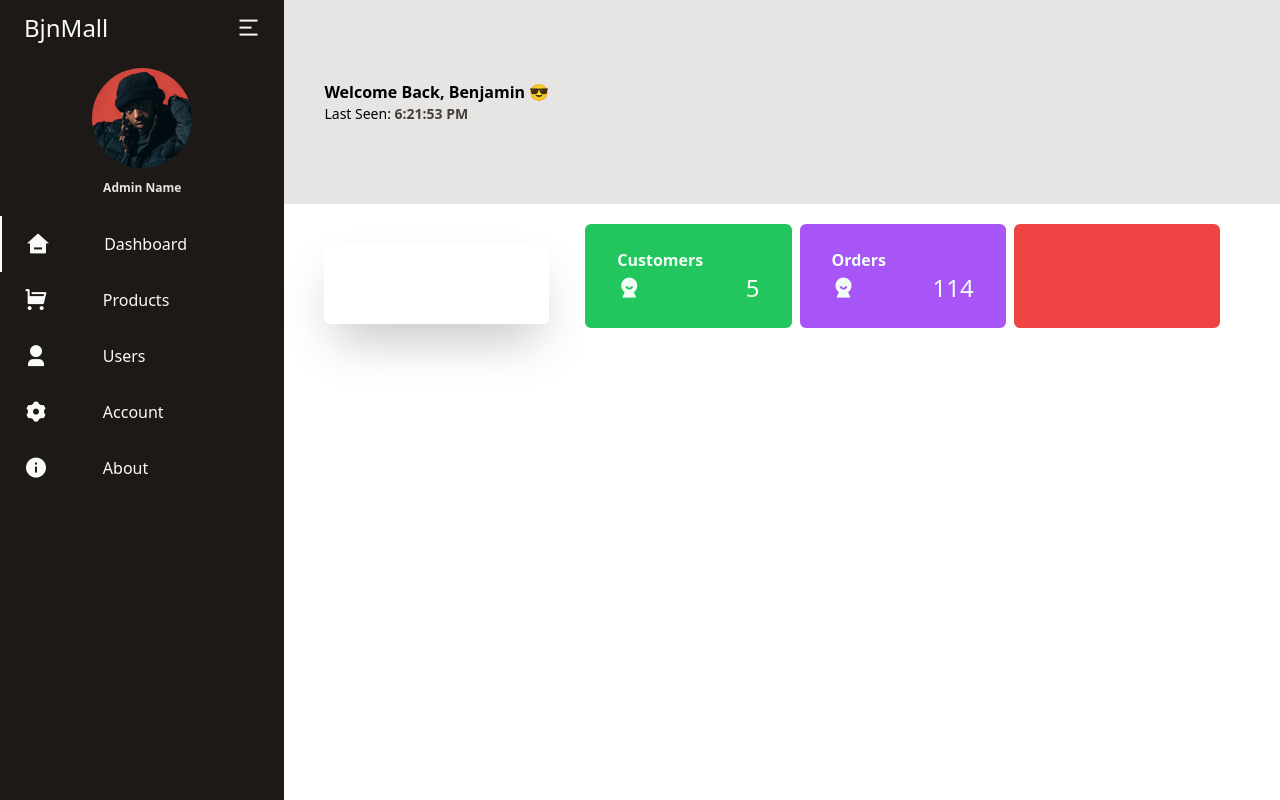
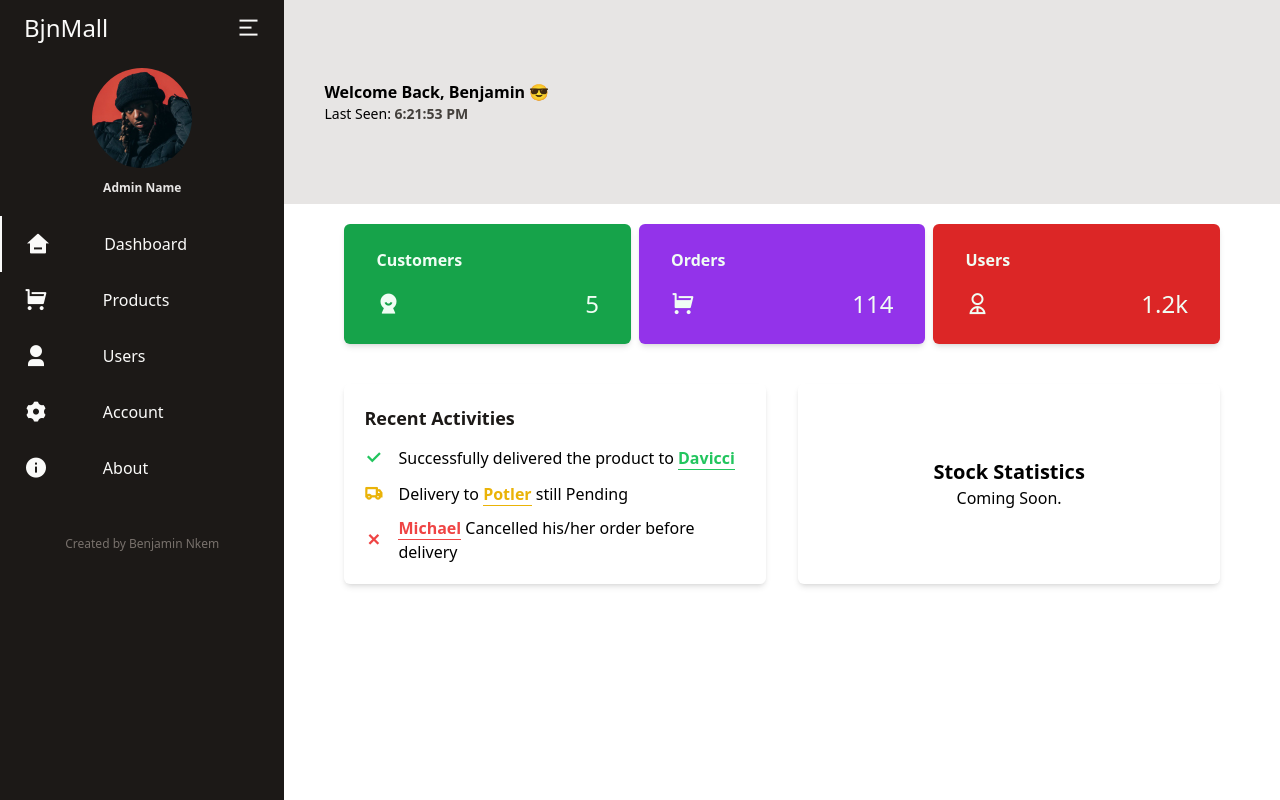
Before and after one commit to benjaminnkem/bjn-mall, a Next.js app: page /dashboard in a window 1280 px wide. Built offline with nearby package versions, Linux system fonts and the light colour scheme.

Commit message:
Made Dashboard home, almost complete

```diff
--- a/app/dashboard/dashboard.css
+++ b/app/dashboard/dashboard.css
@@ -1,7 +1,3 @@
 #dash-body {
   grid-template-columns: 2fr 7fr;
 }
-
-.main-dash-side {
-  grid-template-columns: 2fr 6fr;
-}
--- a/app/dashboard/layout.js
+++ b/app/dashboard/layout.js
@@ -13,13 +13,13 @@ export default function DashboardLayout({ children }) {
   return (
     <>
       <div id="dash-body" className="grid">
-        <aside className="overflow-x-hidden bg-stone-900 text-stone-50 h-screen">
+        <div>
+          <aside className="overflow-x-hidden bg-stone-900 text-stone-50 h-screen relative">
             <div className="px-6">
               <div className="flex items-center justify-between py-3">
-              <h1 className="text-2xl">BjnMall</h1>
+                <h1 className="text-2xl hidden sm:inline-block">BjnMall</h1>
                 <i className="ri-menu-2-line text-2xl hover:cursor-pointer"></i>
               </div>
-
               <div className="text-center mt-3">
                 <div className="overflow-hidden">
                   <Image
@@ -34,40 +34,44 @@ export default function DashboardLayout({ children }) {
                 <p className="text-stone-200 text-xs font-semibold mt-3">Admin Name</p>
               </div>
             </div>
-
             <div className="mt-5">
               <Link href="/dashboard">
                 <div className="grid grid-cols-3 items-center px-6 duration-200 hover:bg-stone-800 py-3 select-none border-l-2 border-stone-50">
                   <i className="ri-home-3-fill text-2xl"></i>
-                <p>Dashboard</p>
+                  <p className="hidden sm:inline-block">Dashboard</p>
                 </div>
               </Link>
               <Link href="/dashboard/products">
                 <div className="grid grid-cols-3 items-center px-6 duration-200 hover:bg-stone-800 py-3 select-none border-stone-50">
                   <i className="ri-shopping-cart-fill text-2xl"></i>
-                <p>Products</p>
+                  <p className="hidden sm:inline-block">Products</p>
                 </div>
               </Link>
               <Link href="/dashboard/users">
                 <div className="grid grid-cols-3 items-center px-6 duration-200 hover:bg-stone-800 py-3 select-none border-stone-50">
                   <i className="ri-user-3-fill text-2xl"></i>
-                <p>Users</p>
+                  <p className="hidden sm:inline-block">Users</p>
                 </div>
               </Link>
               <Link href="/dashboard/settings">
                 <div className="grid grid-cols-3 items-center px-6 duration-200 hover:bg-stone-800 py-3 select-none border-stone-50">
                   <i className="ri-settings-3-fill text-2xl"></i>
-                <p>Account</p>
+                  <p className="hidden sm:inline-block">Account</p>
                 </div>
               </Link>
               <Link href="#">
                 <div className="grid grid-cols-3 items-center px-6 duration-200 hover:bg-stone-800 py-3 select-none border-stone-50">
                   <i className="ri-information-fill text-2xl"></i>
-                <p>About</p>
+                  <p className="hidden sm:inline-block">About</p>
                 </div>
               </Link>
             </div>
+            <div className="sticky bottom-2 mt-10 text-center">
+              <p className="text-xs text-stone-500 bottom-3 left-1/2 right-1/2">Created by Benjamin Nkem</p>
+            </div>
           </aside>
+        </div>
+
         {children}
       </div>
     </>
--- a/app/dashboard/page.js
+++ b/app/dashboard/page.js
@@ -9,13 +9,10 @@ export default function DashboardHome() {
           </p>
         </div>
 
-        <div className="main-dash-side grid gap-4 mt-10 px-10">
-          <div>
-            <div className="p-10 shadow-2xl rounded-md"></div>
-          </div>
+        <div className="main-dash-side mt-10 px-10">
           <div className="grid grid-cols-3 gap-2 -mt-5 px-5">
-            <div className="bg-green-500 rounded-md text-green-50 px-8 py-6 product-cards">
-              <div className="flex flex-col justify-between h-full">
+            <div className="bg-green-600 rounded-md shadow-md text-green-50 px-8 py-6 duration-200 hover:bg-green-500 hover:cursor-pointer select-none">
+              <div className="flex flex-col justify-between h-full space-y-4">
                 <h3 className="font-semibold">Customers</h3>
                 <div className="flex justify-between items-center text-2xl">
                   <i className="ri-user-5-fill"></i>
@@ -23,16 +20,62 @@ export default function DashboardHome() {
                 </div>
               </div>
             </div>
-            <div className="bg-purple-500 rounded-md text-green-50 px-8 py-6 product-cards">
-              <div className="flex flex-col justify-between h-full">
+            <div className="bg-purple-600 rounded-md shadow-md text-green-50 px-8 py-6 duration-200 hover:bg-purple-500 hover:cursor-pointer select-none">
+              <div className="flex flex-col justify-between h-full space-y-4">
                 <h3 className="font-semibold">Orders</h3>
                 <div className="flex justify-between items-center text-2xl">
-                  <i className="ri-user-5-fill"></i>
+                  <i className="ri-shopping-cart-fill"></i>
                   <p>114</p>
                 </div>
               </div>
             </div>
-            <div className="bg-red-500 rounded-md text-green-50 p-10"></div>
+            <div className="bg-red-600 rounded-md shadow-md text-green-50 px-8 py-6 duration-200 hover:bg-red-500 hover:cursor-pointer select-none">
+              <div className="flex flex-col justify-between h-full space-y-4">
+                <h3 className="font-semibold">Users</h3>
+                <div className="flex justify-between items-center text-2xl">
+                  <i className="ri-user-2-line"></i>
+                  <p>1.2k</p>
+                </div>
+              </div>
+            </div>
+          </div>
+
+          <div className="grid grid-cols-2 gap-8 mt-10 px-5">
+            <div className="p-5 shadow-md max-w-5xl rounded-md">
+              <h3 className="text-stone-900 font-bold text-lg">Recent Activities</h3>
+              <div className="mt-3 space-y-2">
+                <div className="flex items-center space-x-4">
+                  <i className="ri-check-fill font-bold text-green-500 text-lg"></i>
+                  <p>
+                    Successfully delivered the product to{" "}
+                    <span className="text-green-500 font-semibold border-b border-green-500 cursor-pointer">
+                      Davicci
+                    </span>
+                  </p>
+                </div>
+                <div className="flex items-center space-x-4">
+                  <i className="ri-truck-line font-bold text-yellow-500 text-lg"></i>
+                  <p>
+                    Delivery to{" "}
+                    <span className="text-yellow-500 font-semibold border-b border-yellow-500 cursor-pointer">
+                      Potler
+                    </span>{" "}
+                    still Pending
+                  </p>
+                </div>
+                <div className="flex items-center space-x-4">
+                  <i className="ri-close-line font-bold text-red-500 text-lg"></i>
+                  <p>
+                    <span className="text-red-500 font-semibold border-b border-red-500 cursor-pointer">Michael</span>{" "}
+                    Cancelled his/her order before delivery
+                  </p>
+                </div>
+              </div>
+            </div>
+            <div className="p-10 shadow-md max-w-5xl rounded-md grid place-content-center text-center">
+              <h3 className="text-xl font-semibold">Stock Statistics</h3>
+              <p>Coming Soon.</p>
+            </div>
           </div>
         </div>
       </div>
```
Lines whose indentation alone changed are shown as unchanged.
